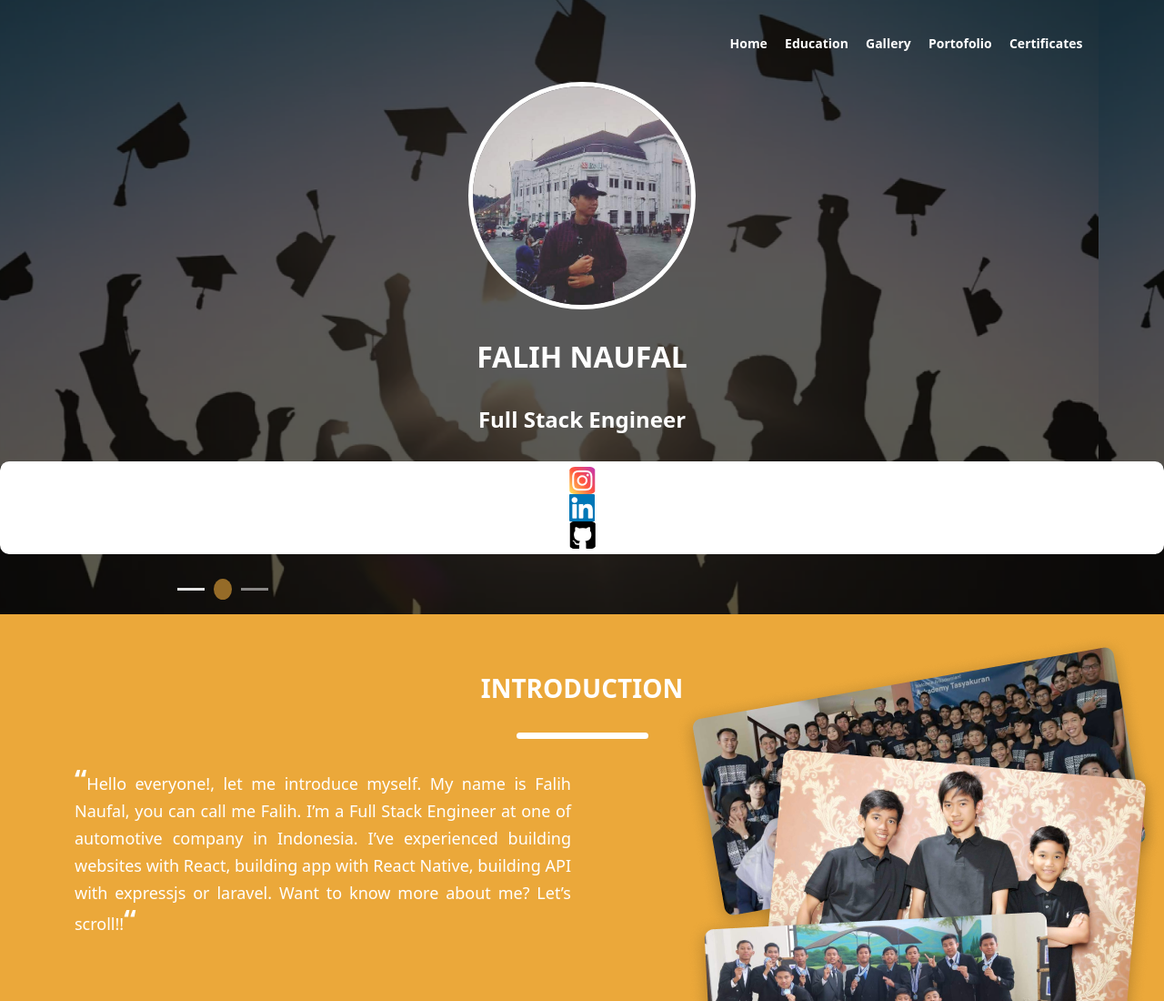
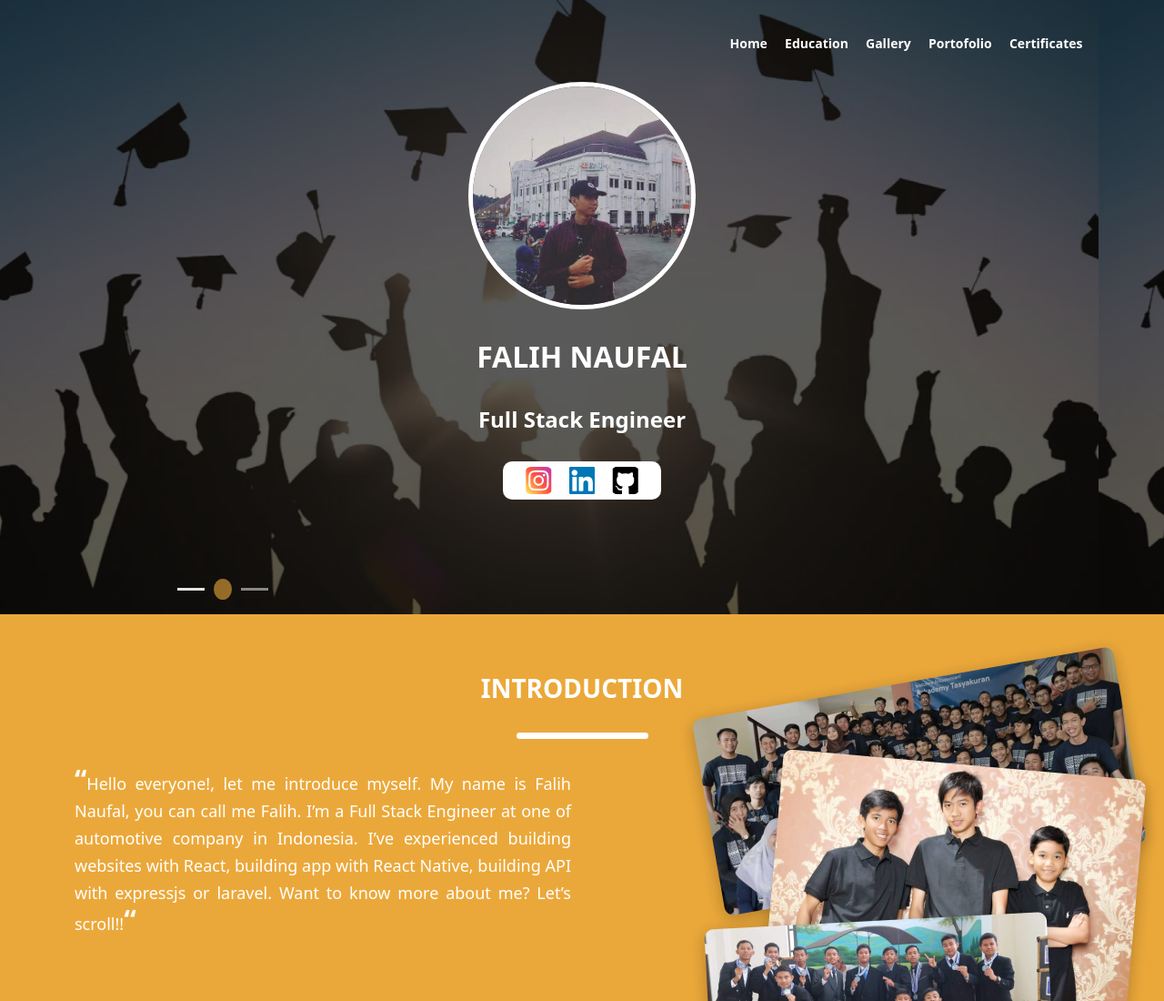
Before and after one commit to falihnaufal17/falihnaufal17.github.io, a plain HTML site: page index.html in a window 1280 px wide. Shown: the top 1100 px of the page at 91% size. Drawn offline with nearby package versions, Linux system fonts and the light colour scheme.

Commit message:
fix social media

```diff
--- a/index.html
+++ b/index.html
@@ -31,7 +31,7 @@
                 <img class="profile-image" src="images/falih.jpg" />
                 <div class="name">FALIH NAUFAL</div>
                 <div class="title d-none d-md-block">Full Stack Engineer</div>
-                <div class="social-media d-none d-md-block">
+                <div class="social-media d-none d-md-inline-flex">
                     <div>
                         <img src="./images/instagram 1.png">
                     </div>
```
